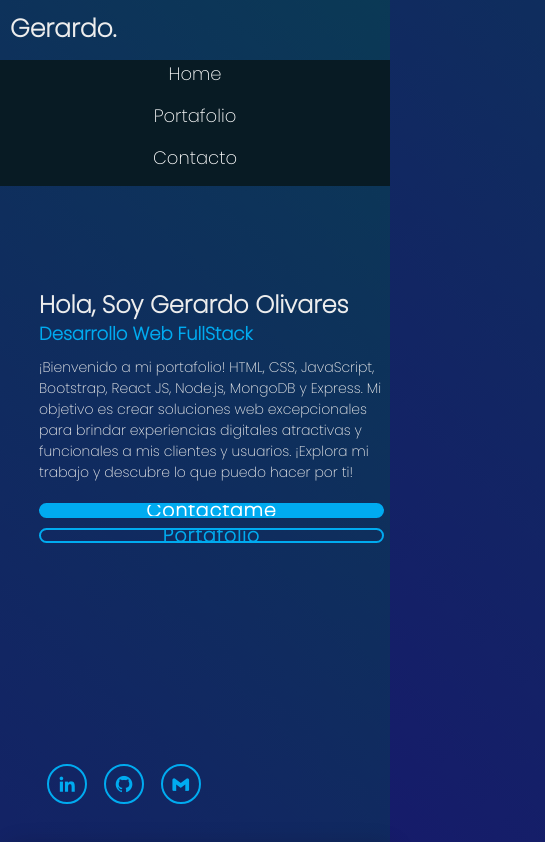
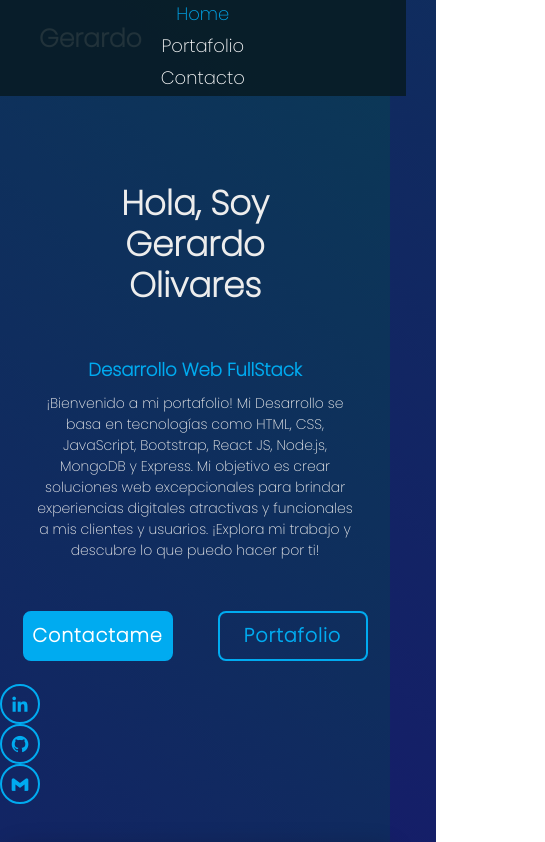
Before and after one commit to OSGERARDO/Portafolio, a plain HTML site: page index.html in a window 390 px wide. Shown: the top 842 px of the page, 545 px wide, since content can reach past the window. Drawn offline with nearby package versions, Linux system fonts and the light colour scheme.

Commit message:
responsive

```diff
--- a/index.html
+++ b/index.html
@@ -10,7 +10,7 @@
 <body>
 
     <header class="header">
-        <a href="#" class="logo">Gerardo.</a>
+        <a href="#" class="logo">Gerardo</a>
         <nav class="navbar">
             <a href="#" class="active">Home</a>
             <a href="#portafolio">Portafolio</a>
@@ -22,19 +22,20 @@
         <div class="home-content">
             <h1>Hola, Soy Gerardo Olivares</h1>
             <h3>Desarrollo Web FullStack</h3>
-            <p>¡Bienvenido a mi portafolio!  HTML, CSS, JavaScript, Bootstrap, React JS, Node.js, MongoDB y Express. Mi objetivo es crear soluciones web excepcionales para brindar experiencias digitales atractivas y funcionales a mis clientes y usuarios. ¡Explora mi trabajo y descubre lo que puedo hacer por ti!</p>
+            <p>¡Bienvenido a mi portafolio! Mi Desarrollo se basa en tecnologías como HTML, CSS, JavaScript, Bootstrap, React JS, Node.js, MongoDB y Express. Mi objetivo es crear soluciones web excepcionales para brindar experiencias digitales atractivas y funcionales a mis clientes y usuarios. ¡Explora mi trabajo y descubre lo que puedo hacer por ti!</p>
             <div class="btn-box">
                 <a href="#contacto">Contactame</a>
                 <a href="#portafolio">Portafolio</a>
             </div>
         </div>
-<div class="home-sci">
+
+
+    </section>
+    <div class="home-sci">
     <a href="https://www.linkedin.com/in/gerardo-olivares-v-0490b0266/"><i class='bx bxl-linkedin'></i></a>
     <a href="https://github.com/OSGERARDO"><i class='bx bxl-github'></i></a>
     <a href="mailto:nmsosx@gmail.com"><i class='bx bxl-gmail'></i></a>
 </div>
-
-    </section>
 <div id="portafolio">
     <div class="fondo">
         <section class="portafolio">
@@ -70,7 +71,7 @@
 
 </div>
 
-
+<div class="container">
 <div id="contacto">
     <section class="contact">
         <h1>Contacto</h1>
@@ -89,6 +90,8 @@
     </section>
 
 </div>
+</div>
+
 
 
 <section class="tecnologias">
--- a/style.css
+++ b/style.css
@@ -31,17 +31,17 @@ body {
 
 .header {
     position: fixed;
-    top:0;
+    top: 0;
     left: 0;
-    width:100%;
-    padding:20px 10%;
-    background: tra;
+    width: 100%;
+    padding: 20px 10%;
+    background: transparent;
     display: flex;
-
     justify-content: space-between;
     align-items: center;
     z-index: 100;
 }
+
 .logo {
     font-size: 25px;
     color: #ededed;
@@ -54,7 +54,7 @@ body {
     color: #ffffff;
     text-decoration: none;
     font-weight: 500;
-    margin-left:35px;
+    margin-left: 35px;
     transition: .3s;
 }
 
@@ -70,10 +70,12 @@ body {
     padding: 10%;
 
 }
+
 .home-content {
     background: transparent;
     max-width: 600px;
 }
+
 .home-content h1 {
     font-size: 56px;
     font-weight: 700;
@@ -99,8 +101,12 @@ width: 345px;
     height: 50px;
 }
 
+
+
+
+
 .btn-box a {
-    position:relative;
+    position: relative;
     display: inline-flex;
     justify-content: center;
     align-items: center;
@@ -119,7 +125,7 @@ height: 50px;
     transition: .5s;
 }
 
-.btn-box a:hover{
+.btn-box a:hover {
     color: #00abf0;
 }
 
@@ -130,7 +136,7 @@ color: #00abf0;
     color: #00abf0;
 }
 
-.btn-box a:nth-child(2):hover{
+.btn-box a:nth-child(2):hover {
     color: #fdfdfd;
 }
 
@@ -143,7 +149,7 @@ color: #00abf0;
 
 
 .btn-box a::before {
-    content:'';
+    content: '';
     position: absolute;
     top: 0;
     left: 0;
@@ -154,7 +160,7 @@ color: #00abf0;
     transition: .5s;
 }
 
-.btn-box a:hover:before{
+.btn-box a:hover:before {
     width: 100%;
 }
 
@@ -184,26 +190,27 @@ color: #00abf0;
     transition: .5s;
 }
 
-.home-sci a :hover{
+.home-sci a :hover {
     color: #081b29;
 }
 
 .home-sci a::before {
-    content:'';
+    content: '';
     position: absolute;
     top: 0;
     left: 0;
     width: 0%;
     height: 100%;
-    background:#00abf0;
+    background: #00abf0;
     z-index: -1;
     transition: .5s;
 }
-.home-sci a:hover::before{
+
+.home-sci a:hover::before {
     width: 100%;
 }
 
-.portafolio{
+.portafolio {
     height: 100vh;
     display: flex;
     align-items: center;
@@ -217,19 +224,20 @@ width: 100%;
     margin: 20px;
     border: 1px solid #ccc;
     padding: 10px;
-    box-shadow: 0 4px 8px 0 rgba(0, 0, 0, 0.2);
+    box-shadow: 0 4px 8px 0 rgba(0, 0, 0, 0.112);
     text-align: center;
     color: #ededed;
-    background-color:#012b3b;
+    background-color: #012a3b84;
 }
+
 .card:hover {
     transform: scale(1.07);
     background-color: #070047;
 }
 
-.fondo{
+.fondo {
 
-  background-color: rgba(255, 255, 255, 0.5);
+    background-color: rgba(255, 255, 255, 0.189);
     /* Fondo blanco transparente */
     border-radius: 15px;
     /* Bordes redondeados */
@@ -237,14 +245,14 @@ width: 100%;
     padding: 10px;
     box-shadow: 5px 2px 25px rgba(0, 0, 0, 0.2);
 }
-}
 
 
 
-.contact{
+
+.contact {
 
     height: 100vh;
-    display:block;
+    display: block;
     align-items: center;
     padding: 10%;
 }
@@ -305,43 +313,65 @@ background: #ffffff3a;
 }
 
 
-.icons{
+.icons {
     align-items: center;
     justify-content: center;
     font-size: 70px;
     margin: 20px;
     display: flex;
-  background-color:transparent;
+    background-color: transparent;
     padding: 20px;
     text-align: center;
 }
 
 
 /* Estilos específicos para dispositivos móviles */
-@media (max-width: 768px) {
+@media (max-width: 600px) {
+
+
+
     .header {
-        padding: 10px;
+        position: fixed;
+        top: 0;
+        left: 0;
+        width: 130%;
+        padding: 20px 10%;
+        align-items: center;
+
     }
 
     .navbar {
         display: flex;
         flex-direction: column;
-        background: #081b24;
+        background: #081b24e3;
         position: absolute;
-        top: 60px;
+        top: 0px;
         left: 0;
-        width: 100%;
-        z-index: 1;
+        width: 80%;
+
     }
 
     .navbar a {
         margin-left: 0;
-        margin-bottom: 15px;
+        margin-bottom: 5px;
         text-align: center;
     }
 
+    .home {
+        display: grid;
+        flex-direction: column;
+        padding: 11px;
+        text-align: center;
+        justify-content: center;
+        align-items: center;
+
+    }
+
+
+
     .home-content h1 {
-        font-size: 24px;
+        font-size: 34px;
+        padding: 50px;
     }
 
     .home-content h3 {
@@ -350,35 +380,76 @@ display: flex;
 
     .home-content p {
         font-size: 14px;
-        margin: 10px 0 20px;
+        margin: 10px 20px;
+
     }
 
-    .home-content .btn-box {
-        flex-direction: column;
-    }
 
-    .btn-box a {
+    .btn-box {
+        display: flex;
+        align-items: center;
+        justify-content: center;
         width: 100%;
-        margin-bottom: 10px;
+        height: 100vh;
+        margin: 50px auto;
+
     }
 
     .home-sci {
+        display: grid;
+        justify-content: ;
+        align-items: center;
+        width: 90%;
+        margin-top: 20px;
+        /* Agrega un margen superior para desplazar el elemento hacia abajo */
+    }
+
+
+    /*segunda parte portafolio*/
+
+    .fondo {
+        background-color: rgba(255, 255, 255, 0.189);
+        border-radius: 15px;
+        border: 20px solid transparent;
+        padding: 10px;
+        box-shadow: 5px 2px 25px rgba(0, 0, 0, 0.2);
         display: flex;
-        justify-content: space-around;
+
+    }
+
+    .portafolio {
+        height: auto;
+        width: auto;
+        flex-direction: column;
+
+    }
+
+
+
+
+
+
+    /*seccion de contacto*/
+
+    .container {
+
         margin-top: 20px;
     }
 
-    .portafolio {
-        padding: 10px;
+    .contact {
+
+        height: auto;
+        margin-top: 20px;
+        padding: 20px;
+        max-width: 100%;
     }
 
-    .card {
-        width: 100%;
-        margin: 10px 0;
+
+
+    .tecnologias .icons{
+  text-align: center;
+  flex-wrap: wrap;
+  display: inline-block;
     }
 
-    .contact {
-        padding: 10px;
-        max-width: 100%;
 }
-}
```
Lines whose indentation alone changed are shown as unchanged.
